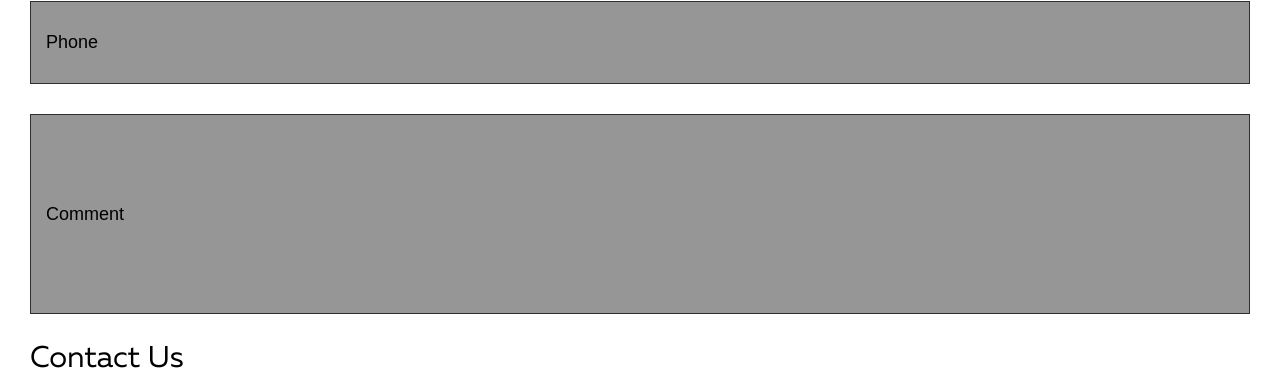
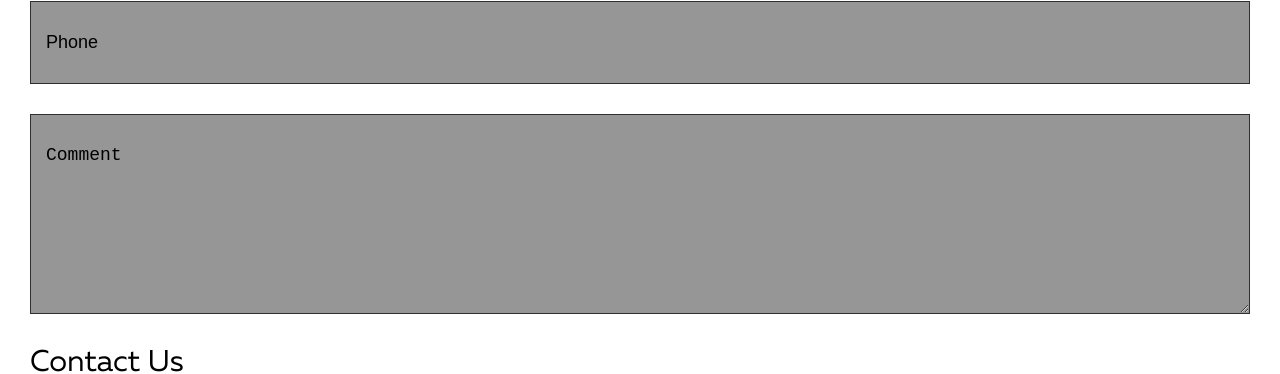
Before and after one commit to vitalij99/lemonCar, a Next.js app: page / in a window 1280 px wide. Shown: the part 4437-4811 px from the top of the page. Built offline with nearby package versions, Linux system fonts and the light colour scheme.

Commit message:
fix css contact

```diff
--- a/app/_componets/ContactForm/ContactForm.js
+++ b/app/_componets/ContactForm/ContactForm.js
@@ -32,7 +32,7 @@ const ContactForm = () => {
             required={true}
           />
 
-          <input
+          <textarea
             placeholder="Comment"
             type="text"
             name="comment"
--- a/app/_componets/ContactForm/contactForm.module.scss
+++ b/app/_componets/ContactForm/contactForm.module.scss
@@ -1,5 +1,6 @@
 .form {
-  & input {
+  & input,
+  & textarea {
     width: 100%;
     border: 1px solid #2f2f2f;
     background: rgba(47, 47, 47, 0.5);
@@ -11,9 +12,10 @@
       font-size: 18px;
     }
   }
-  & input:last-of-type {
+  & textarea {
     margin: 30px 0;
     min-height: 200px;
+    resize: vertical;
   }
   & button {
     position: relative;
```
